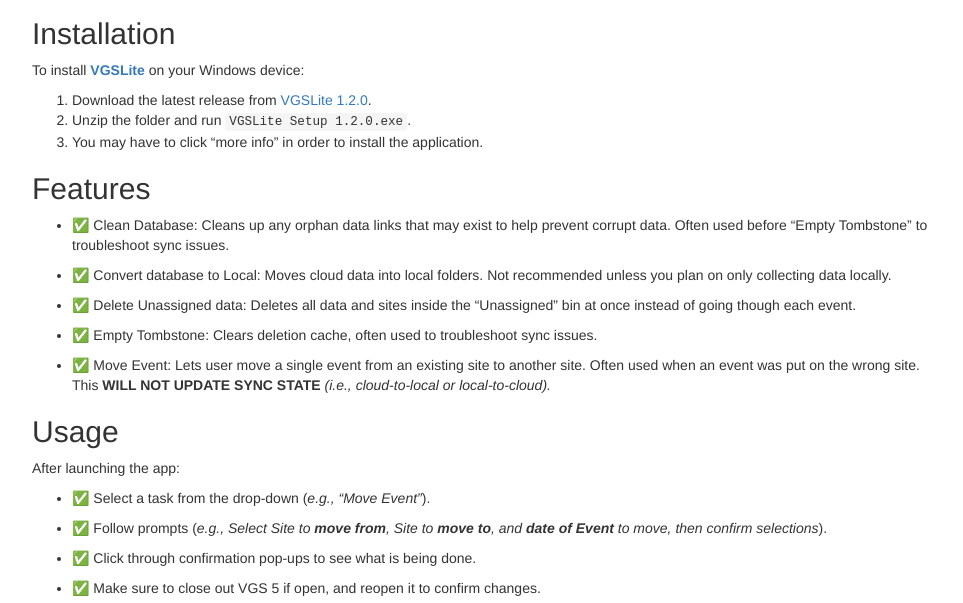
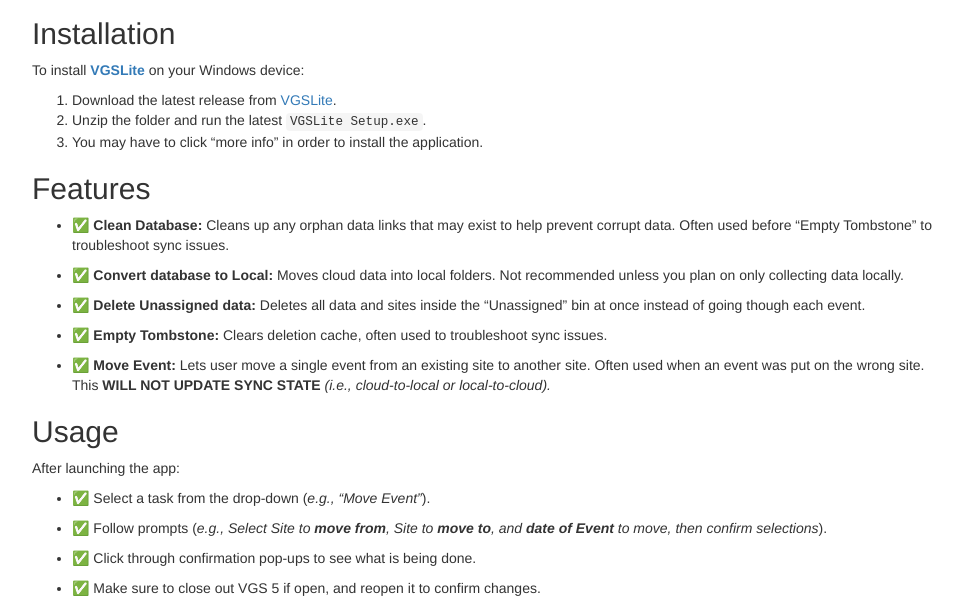
Before and after one commit to tgilbert14/VGSLite, an Electron app: page README.html in a window 1200 px wide. Shown: the part 494-1097 px from the top of the page, without its empty margins (113-1076 px from the left). Drawn offline with nearby package versions, Linux system fonts and the light colour scheme; some packages are replaced by stand-ins of ours.

Commit message:
update to read me version for future releases

```diff
--- a/README.html
+++ b/README.html
@@ -361,9 +361,9 @@
 <p>To install <a href="https://github.com/tgilbert14/VGSLite"><strong>VGSLite</strong></a>
 on your Windows device:</p>
 <ol style="list-style-type: decimal">
-<li>Download the latest release from <a href="https://github.com/tgilbert14/VGSLite/blob/main/VGSLite%20Setup%201.2.0.zip">VGSLite
-1.2.0</a>.</li>
-<li>Unzip the folder and run <code>VGSLite Setup 1.2.0.exe</code>.</li>
+<li>Download the latest release from <a href="https://github.com/tgilbert14/VGSLite/releases/tag/VGSLite">VGSLite</a>.</li>
+<li>Unzip the folder and run the latest
+<code>VGSLite Setup.exe</code>.</li>
 <li>You may have to click “more info” in order to install the
 application.</li>
 </ol>
@@ -371,20 +371,21 @@
 <div id="features" class="section level2">
 <h2>Features</h2>
 <ul>
-<li><p>✅ Clean Database: Cleans up any orphan data links that may exist
-to help prevent corrupt data. Often used before “Empty Tombstone” to
-troubleshoot sync issues.</p></li>
-<li><p>✅ Convert database to Local: Moves cloud data into local
-folders. Not recommended unless you plan on only collecting data
-locally.</p></li>
-<li><p>✅ Delete Unassigned data: Deletes all data and sites inside the
-“Unassigned” bin at once instead of going though each event.</p></li>
-<li><p>✅ Empty Tombstone: Clears deletion cache, often used to
-troubleshoot sync issues.</p></li>
-<li><p>✅ Move Event: Lets user move a single event from an existing
-site to another site. Often used when an event was put on the wrong
-site. This <strong>WILL NOT UPDATE SYNC STATE</strong> <em>(i.e.,
-cloud-to-local or local-to-cloud).</em></p></li>
+<li><p>✅ <strong>Clean Database:</strong> Cleans up any orphan data
+links that may exist to help prevent corrupt data. Often used before
+“Empty Tombstone” to troubleshoot sync issues.</p></li>
+<li><p>✅ <strong>Convert database to Local:</strong> Moves cloud data
+into local folders. Not recommended unless you plan on only collecting
+data locally.</p></li>
+<li><p>✅ <strong>Delete Unassigned data:</strong> Deletes all data and
+sites inside the “Unassigned” bin at once instead of going though each
+event.</p></li>
+<li><p>✅ <strong>Empty Tombstone:</strong> Clears deletion cache, often
+used to troubleshoot sync issues.</p></li>
+<li><p>✅ <strong>Move Event:</strong> Lets user move a single event
+from an existing site to another site. Often used when an event was put
+on the wrong site. This <strong>WILL NOT UPDATE SYNC STATE</strong>
+<em>(i.e., cloud-to-local or local-to-cloud).</em></p></li>
 </ul>
 </div>
 <div id="usage" class="section level2">
```
Also changed, not shown: README.md.
